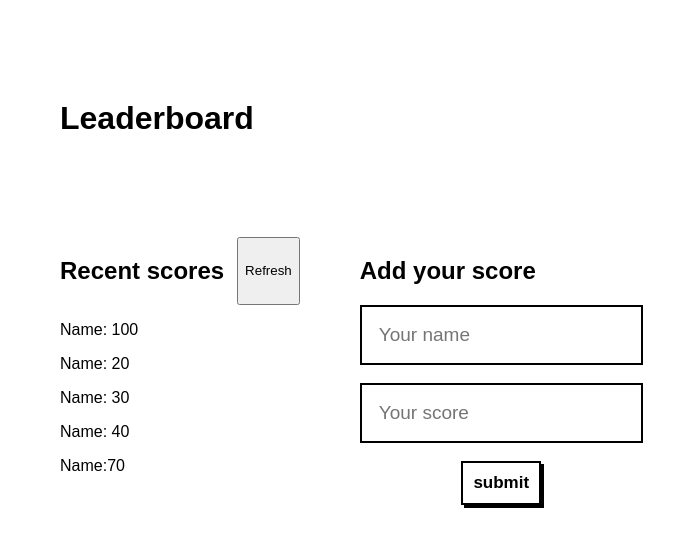
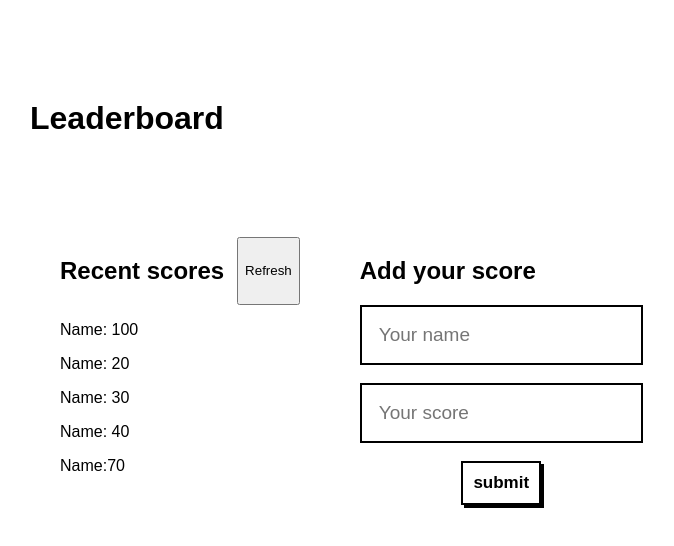
Before and after one commit to nedjwab/microverse-Leaderboard, a website built with webpack: page src/index.html in a window 1280 px wide. Shown: the whole page, without its empty margins (270-944 px from the left). Built offline with nearby package versions, Linux system fonts and the light colour scheme; a web font is replaced by a local one.

Commit message:
Add Css to the title

```diff
--- a/src/style.css
+++ b/src/style.css
@@ -6,7 +6,7 @@ body {
 }
 
 header {
-    margin:100px 330px;
+    margin:100px 300px;
 }
 
 .container {
```
